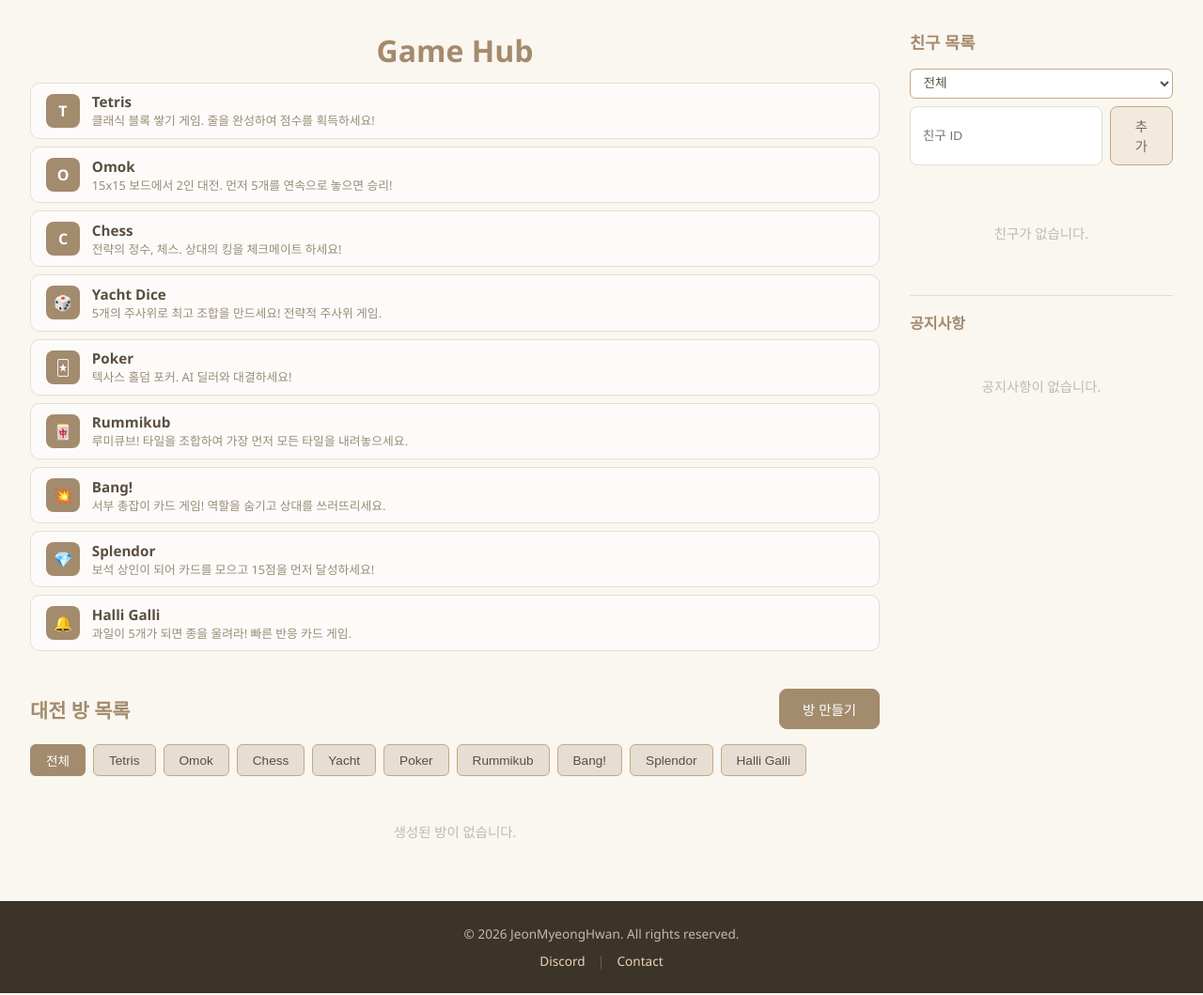
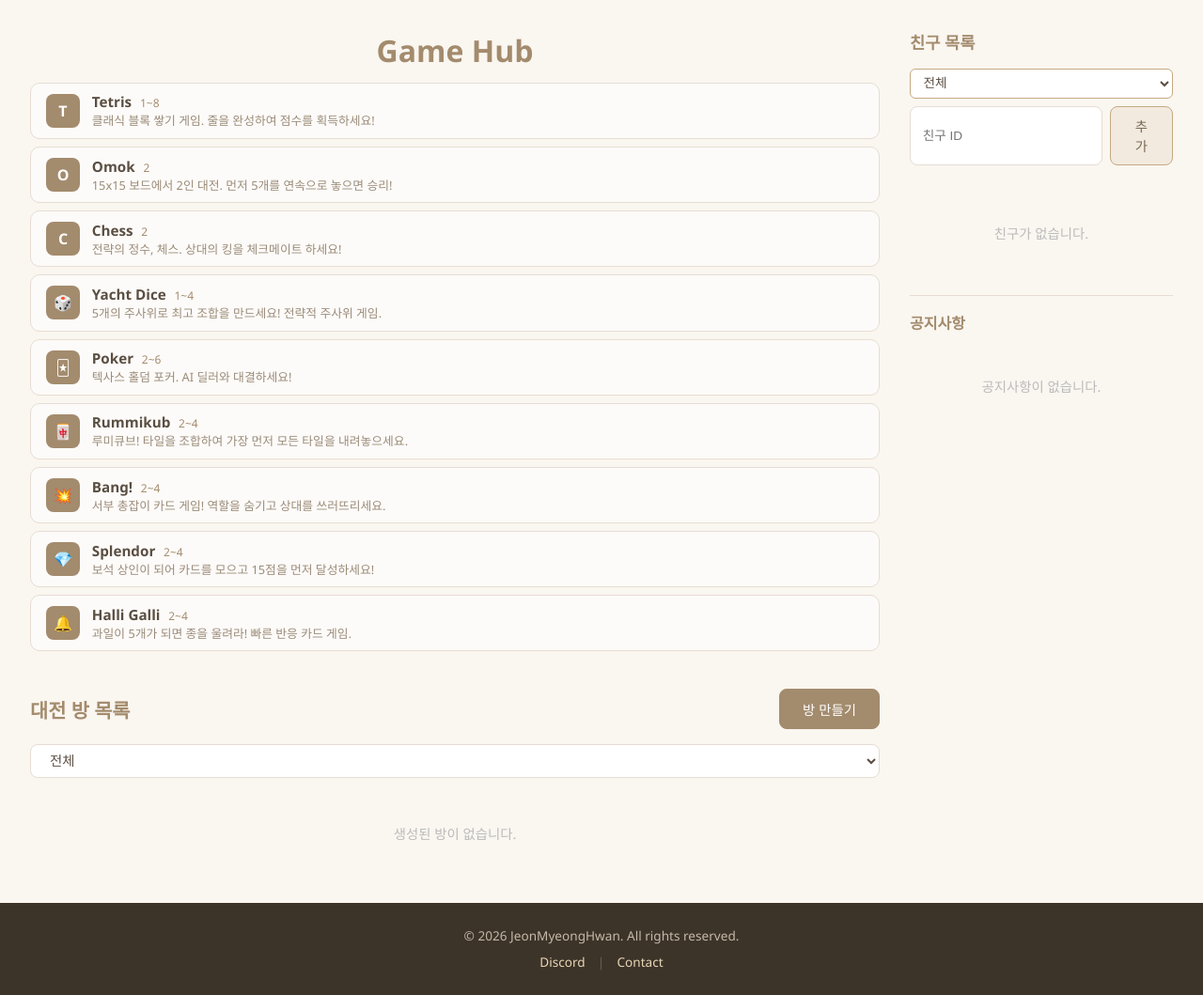
Before and after one commit to mini-game-water/web-resource, a Flask app: page / in a window 1280 px wide. Shown: the part 66-1125 px from the top of the page at 94% size. Run offline with Flask 3, Linux system fonts and the light colour scheme; the visitor is signed in with stand-in values (Sample User, id 1); data that the repository does not hold is empty; some libraries are stand-ins or nearby versions.

Commit message:
fix: UI improvements, mandatory signup fields, real-time sync, Grafana dashboard queries
- Room filter: button tabs → dropdown select
- Game list: show player capacity (e.g. 2~4) per game
- Bang/Splendor/Halli Galli: cap max players at 2~4
- Registration: name and email now required (HTML + server validation)
- Real-time sync: move join_lobby into socket connect callback for reliable updates
- Grafana: add connectionArgs to panel targets, fix format type, fix SQL partition types
- Status change: skip logging when old_status == new_status

Co-Authored-By: Claude Opus 4.6 <noreply@anthropic.com>

```diff
--- a/app.py
+++ b/app.py
@@ -108,6 +108,8 @@ def register():
     email = request.form.get('email', '').strip()
     if not uid or not pw:
         return render_template('login.html', error='아이디 또는 비밀번호를 확인해 주세요.', show_register=True)
+    if not name or not email:
+        return render_template('login.html', error='이름과 이메일은 필수 입력 항목입니다.', show_register=True)
     if not db.create_user(uid, pw, name=name, email=email):
         return render_template('login.html', error='이미 존재하는 아이디입니다.', show_register=True)
     game_logger.log_register(uid)
--- a/static/css/style.css
+++ b/static/css/style.css
@@ -1173,32 +1173,27 @@ body {
 }
 
 /* ===== Room Filter Tabs ===== */
-.room-filter-tabs {
-    display: flex;
-    gap: 0.5rem;
+.room-filter-select {
+    padding: 0.5rem 1rem;
+    border: 1px solid #e6ddd3;
+    border-radius: 8px;
+    font-size: 0.9rem;
+    background: #fff;
+    color: #5a4e42;
+    outline: none;
     margin-bottom: 1rem;
-}
-
-.filter-tab {
-    padding: 0.4rem 1rem;
-    border: 1px solid #c4aa82;
-    background: #e6ddd3;
-    color: #5a4e42;
-    border-radius: 6px;
     cursor: pointer;
-    font-size: 0.85rem;
-    transition: background 0.2s, color 0.2s;
-}
-
-.filter-tab:hover {
-    background: #c4aa82;
-    color: white;
-}
-
-.filter-tab.active {
-    background: #a38b6d;
-    color: white;
-    border-color: #a38b6d;
+}
+
+.room-filter-select:focus {
+    border-color: #c4aa82;
+}
+
+.game-players {
+    font-size: 0.75rem;
+    color: #a38b6d;
+    font-weight: normal;
+    margin-left: 0.3rem;
 }
 
 /* ===== Friend Controls ===== */
--- a/templates/index.html
+++ b/templates/index.html
@@ -24,63 +24,63 @@
                 <a href="/tetris" class="game-list-item">
                     <div class="game-list-icon">T</div>
                     <div class="game-list-info">
-                        <span class="game-list-name">Tetris</span>
+                        <span class="game-list-name">Tetris <span class="game-players">1~8</span></span>
                         <span class="game-list-desc">클래식 블록 쌓기 게임. 줄을 완성하여 점수를 획득하세요!</span>
                     </div>
                 </a>
                 <a href="/omok" class="game-list-item">
                     <div class="game-list-icon">O</div>
                     <div class="game-list-info">
-                        <span class="game-list-name">Omok</span>
+                        <span class="game-list-name">Omok <span class="game-players">2</span></span>
                         <span class="game-list-desc">15x15 보드에서 2인 대전. 먼저 5개를 연속으로 놓으면 승리!</span>
                     </div>
                 </a>
                 <a href="/chess" class="game-list-item">
                     <div class="game-list-icon">C</div>
                     <div class="game-list-info">
-                        <span class="game-list-name">Chess</span>
+                        <span class="game-list-name">Chess <span class="game-players">2</span></span>
                         <span class="game-list-desc">전략의 정수, 체스. 상대의 킹을 체크메이트 하세요!</span>
                     </div>
                 </a>
                 <a href="/yacht" class="game-list-item">
                     <div class="game-list-icon">🎲</div>
                     <div class="game-list-info">
-                        <span class="game-list-name">Yacht Dice</span>
+                        <span class="game-list-name">Yacht Dice <span class="game-players">1~4</span></span>
                         <span class="game-list-desc">5개의 주사위로 최고 조합을 만드세요! 전략적 주사위 게임.</span>
                     </div>
                 </a>
                 <a href="/poker" class="game-list-item">
                     <div class="game-list-icon">🃏</div>
                     <div class="game-list-info">
-                        <span class="game-list-name">Poker</span>
+                        <span class="game-list-name">Poker <span class="game-players">2~6</span></span>
                         <span class="game-list-desc">텍사스 홀덤 포커. AI 딜러와 대결하세요!</span>
                     </div>
                 </a>
                 <a href="/rummikub" class="game-list-item">
                     <div class="game-list-icon">🀄</div>
                     <div class="game-list-info">
-                        <span class="game-list-name">Rummikub</span>
+                        <span class="game-list-name">Rummikub <span class="game-players">2~4</span></span>
                         <span class="game-list-desc">루미큐브! 타일을 조합하여 가장 먼저 모든 타일을 내려놓으세요.</span>
                     </div>
                 </a>
                 <a href="/bang" class="game-list-item">
                     <div class="game-list-icon">💥</div>
                     <div class="game-list-info">
-                        <span class="game-list-name">Bang!</span>
+                        <span class="game-list-name">Bang! <span class="game-players">2~4</span></span>
                         <span class="game-list-desc">서부 총잡이 카드 게임! 역할을 숨기고 상대를 쓰러뜨리세요.</span>
                     </div>
                 </a>
                 <a href="/splendor" class="game-list-item">
                     <div class="game-list-icon">💎</div>
                     <div class="game-list-info">
-                        <span class="game-list-name">Splendor</span>
+                        <span class="game-list-name">Splendor <span class="game-players">2~4</span></span>
                         <span class="game-list-desc">보석 상인이 되어 카드를 모으고 15점을 먼저 달성하세요!</span>
                     </div>
                 </a>
                 <a href="/halligalli" class="game-list-item">
                     <div class="game-list-icon">🔔</div>
                     <div class="game-list-info">
-                        <span class="game-list-name">Halli Galli</span>
+                        <span class="game-list-name">Halli Galli <span class="game-players">2~4</span></span>
                         <span class="game-list-desc">과일이 5개가 되면 종을 울려라! 빠른 반응 카드 게임.</span>
                     </div>
                 </a>
@@ -91,18 +91,18 @@
                     <h2>대전 방 목록</h2>
                     <button class="btn btn-primary" id="create-room-btn">방 만들기</button>
                 </div>
-                <div class="room-filter-tabs">
-                    <button class="filter-tab active" data-game="all">전체</button>
-                    <button class="filter-tab" data-game="tetris">Tetris</button>
-                    <button class="filter-tab" data-game="omok">Omok</button>
-                    <button class="filter-tab" data-game="chess">Chess</button>
-                    <button class="filter-tab" data-game="yacht">Yacht</button>
-                    <button class="filter-tab" data-game="poker">Poker</button>
-                    <button class="filter-tab" data-game="rummikub">Rummikub</button>
-                    <button class="filter-tab" data-game="bang">Bang!</button>
-                    <button class="filter-tab" data-game="splendor">Splendor</button>
-                    <button class="filter-tab" data-game="halligalli">Halli Galli</button>
-                </div>
+                <select class="room-filter-select" id="room-filter">
+                    <option value="all">전체</option>
+                    <option value="tetris">Tetris</option>
+                    <option value="omok">Omok</option>
+                    <option value="chess">Chess</option>
+                    <option value="yacht">Yacht</option>
+                    <option value="poker">Poker</option>
+                    <option value="rummikub">Rummikub</option>
+                    <option value="bang">Bang!</option>
+                    <option value="splendor">Splendor</option>
+                    <option value="halligalli">Halli Galli</option>
+                </select>
                 <div class="room-list" id="room-list"></div>
                 <div class="room-load-more" id="room-load-more" style="display:none;">
                     <button class="btn" id="load-more-btn">더 보기</button>
@@ -305,7 +305,9 @@
         const MY_IP = "{{ user.get('public_ip', '') }}";
         const IS_ADMIN = {{ 'true' if is_admin else 'false' }};
         const socket = io();
-        socket.emit('join_lobby', { user_id: MY_USER });
+        socket.on('connect', () => {
+            socket.emit('join_lobby', { user_id: MY_USER });
+        });
 
         // ── Visibility / focus detection ──
         let isLoggingOut = false;
@@ -330,15 +332,11 @@
         let activeGameFilter = 'all';
         let roomPage = 0;
 
-        // ── Room filter tabs ──
-        document.querySelectorAll('.filter-tab').forEach(btn => {
-            btn.addEventListener('click', () => {
-                document.querySelectorAll('.filter-tab').forEach(b => b.classList.remove('active'));
-                btn.classList.add('active');
-                activeGameFilter = btn.dataset.game;
-                roomPage = 0;
-                renderRooms();
-            });
+        // ── Room filter dropdown ──
+        document.getElementById('room-filter').addEventListener('change', function() {
+            activeGameFilter = this.value;
+            roomPage = 0;
+            renderRooms();
         });
 
         // ── Create room modal: show/hide options ──
@@ -358,15 +356,9 @@
             } else if (game === 'rummikub') {
                 row.style.display = '';
                 sel.innerHTML = '<option value="2">2명</option><option value="3">3명</option><option value="4">4명</option>';
-            } else if (game === 'bang') {
-                row.style.display = '';
-                sel.innerHTML = '<option value="4">4명</option><option value="5">5명</option><option value="6">6명</option><option value="7">7명</option>';
-            } else if (game === 'splendor') {
+            } else if (game === 'bang' || game === 'splendor' || game === 'halligalli') {
                 row.style.display = '';
                 sel.innerHTML = '<option value="2">2명</option><option value="3">3명</option><option value="4">4명</option>';
-            } else if (game === 'halligalli') {
-                row.style.display = '';
-                sel.innerHTML = '<option value="2">2명</option><option value="3">3명</option><option value="4">4명</option><option value="5">5명</option><option value="6">6명</option>';
             } else {
                 row.style.display = 'none';
             }
--- a/templates/login.html
+++ b/templates/login.html
@@ -31,8 +31,8 @@
             <form id="register-form" method="POST" action="/register" style="display:none;">
                 <input type="text" name="user_id" placeholder="아이디" required>
                 <input type="password" name="password" placeholder="비밀번호" required>
-                <input type="text" name="name" placeholder="이름">
-                <input type="email" name="email" placeholder="이메일">
+                <input type="text" name="name" placeholder="이름" required>
+                <input type="email" name="email" placeholder="이메일" required>
                 <button type="submit" class="btn btn-primary">회원가입</button>
             </form>
 
```
Also changed, not shown: 1 other file.
